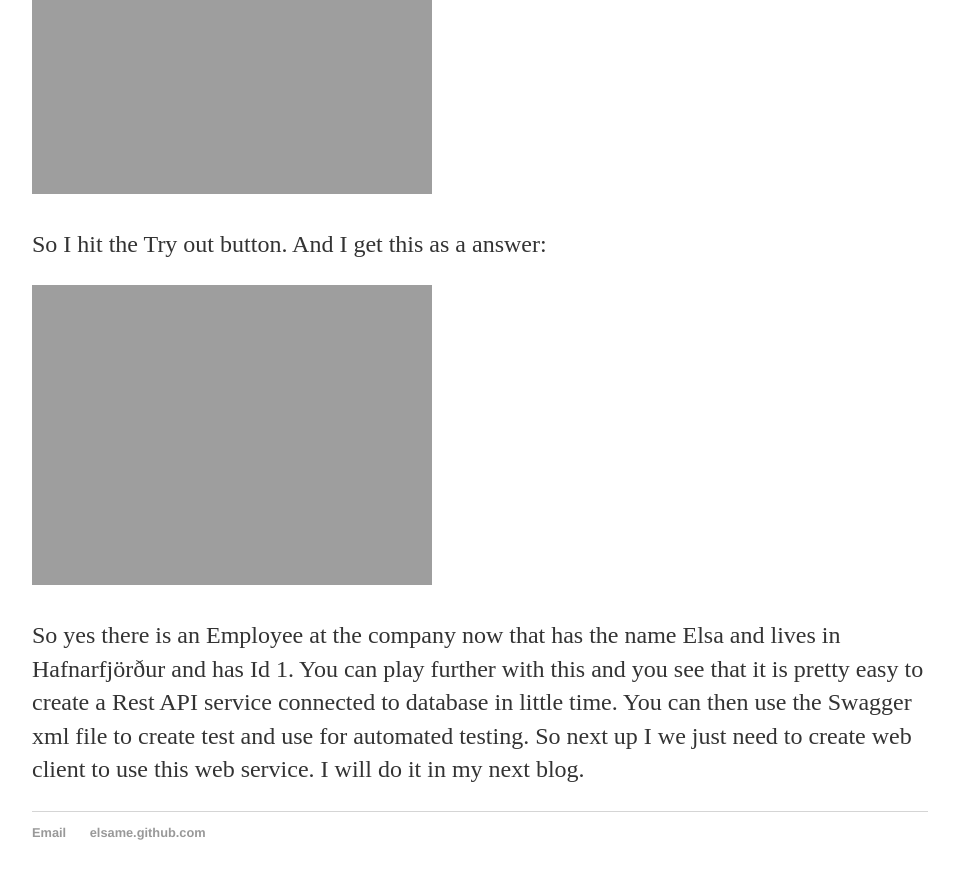
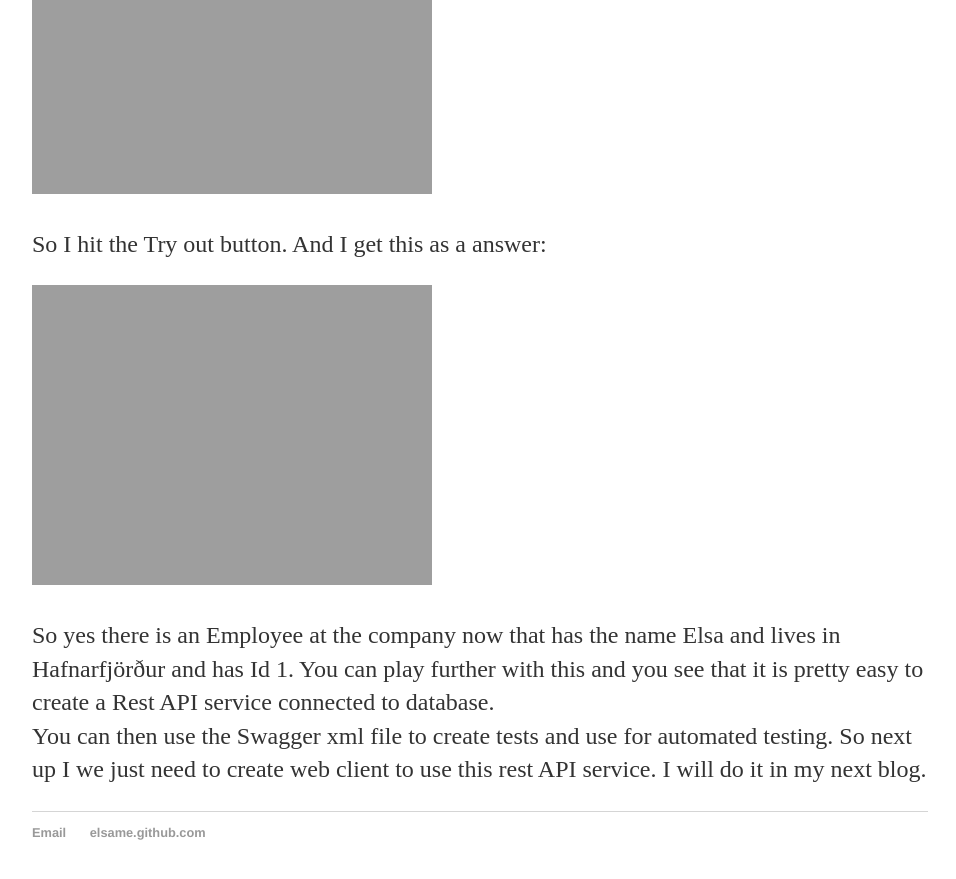
Before and after one commit to elsame/elsame.github.io, a Jekyll site: the page built from _posts/2018-06-01-how-to-use-swagger-to-test-rest-service.md, in a window 1280 px wide and 900 px high, scrolled down 4354 px. Shown: the top 879 px of the window, without its empty margins (160-1116 px from the left). Built offline with Jekyll 4.4.1, drawn with Linux system fonts in a browser that asks for light colours.

Commit message:
Update 2018-06-01-how-to-use-swagger-to-test-rest-service.md

```diff
--- a/_posts/2018-06-01-how-to-use-swagger-to-test-rest-service.md
+++ b/_posts/2018-06-01-how-to-use-swagger-to-test-rest-service.md
@@ -139,5 +139,6 @@ So I hit the Try out button. And I get this as a answer:
 ![My helpful screenshot]({{ "/assets/article2_pic7.jpg" | absolute_url }})
 
 So yes there is an Employee at the company now that has the name Elsa and lives in Hafnarfjörður and has Id 1.
-You can play further with this and you see that it is pretty easy to create a Rest API service connected to database in little time.  You can then use the Swagger xml file to create test and use for automated testing.
-So next up I we just need to create web client to use this web service. I will do it in my next blog.
+You can play further with this and you see that it is pretty easy to create a Rest API service connected to database.
+You can then use the Swagger xml file to create tests and use for automated testing.
+So next up I we just need to create web client to use this rest API service. I will do it in my next blog.
```
